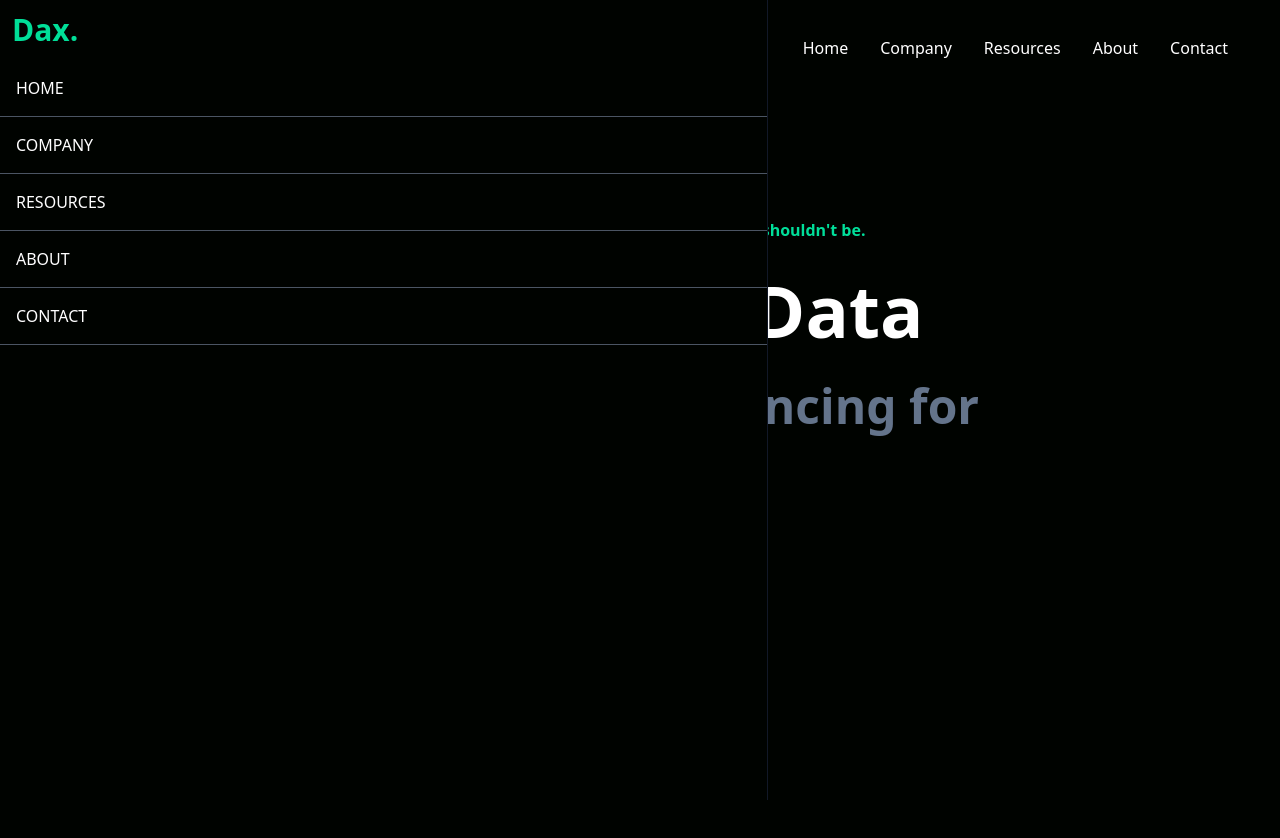
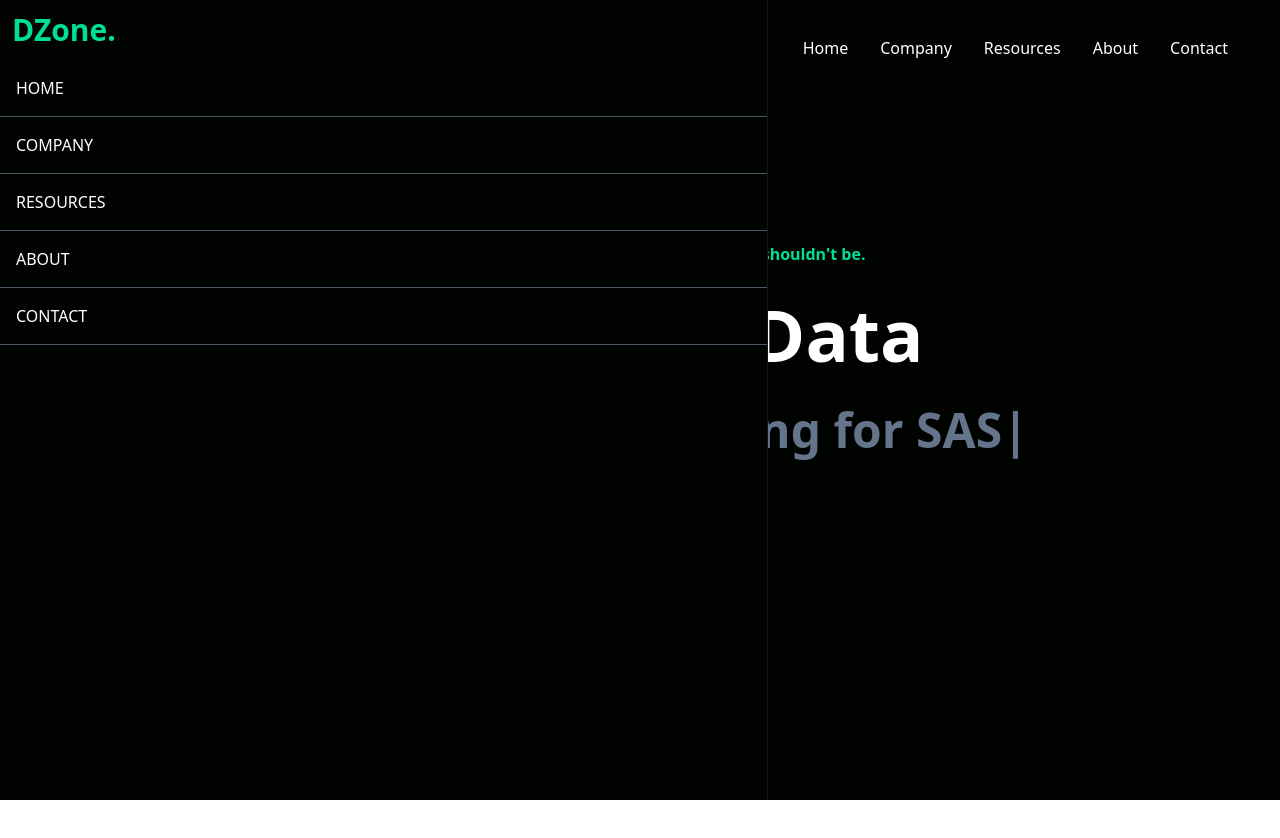
Before and after one commit to Romit77/DAX, a React (Vite) app: page / in a window 1280 px wide. Shown: the top 838 px of the page. Before the commit the page ends 800 px from the top, so only its background shows below. Built offline with nearby package versions, Linux system fonts and the light colour scheme.

Commit message:
modified analytics content

```diff
--- a/src/App.jsx
+++ b/src/App.jsx
@@ -1,12 +1,14 @@
 import "./App.css";
 import Navbar from "./Components/Navbar";
 import Hero from "./Components/Hero";
+import Analytics from "./Components/Analytics";
 
 function App() {
   return (
     <>
       <Navbar />
       <Hero />
+      <Analytics />
     </>
   );
 }
--- /dev/null
+++ b/src/Components/Analytics.jsx
@@ -0,0 +1,13 @@
+const Analytics = () => {
+  return (
+    <div>
+      <div className="w-full bg-white py-16 px-4">
+        <div className="max-w-[1240px] mx-auto grid md:grid-cols-2">
+
+        </div>
+      </div>
+    </div>
+  );
+};
+
+export default Analytics;
--- a/src/Components/Hero.jsx
+++ b/src/Components/Hero.jsx
@@ -13,7 +13,7 @@ const Main = () => {
         </h1>
         <div>
           <p className="md:text-5xl sm:text-4xl text-xl font-bold text-slate-500 mb-4">
-            Fast , Flexible , Financing for{" "}
+            Fast , Flexible Financing for{" "}
             <Typed
               strings={["BTB", "BTC", "SASS"]}
               typeSpeed={120}
--- a/src/Components/Navbar.jsx
+++ b/src/Components/Navbar.jsx
@@ -10,7 +10,7 @@ const Navbar = () => {
 
   return (
     <div className="text-white flex justify-between items-center h-24 max-w-[1240px] mx-auto px-4 ">
-      <h1 className=" w-full text-3xl font-bold text-[#00df98]">Dax.</h1>
+      <h1 className=" w-full text-3xl font-bold text-[#00df98]">DZone.</h1>
       <ul className="hidden md:flex">
         <li className="p-4 cursor-pointer">Home</li>
         <li className="p-4 cursor-pointer">Company</li>
@@ -28,7 +28,9 @@ const Navbar = () => {
             : "fixed left-[-100%]"
         }
       >
-        <h1 className=" w-full text-3xl font-bold text-[#00df98] m-3">Dax.</h1>
+        <h1 className=" w-full text-3xl font-bold text-[#00df98] m-3">
+          DZone.
+        </h1>
         <ul className=" uppercase ">
           <li className="p-4 border-b border-gray-600">Home</li>
           <li className="p-4 border-b border-gray-600">Company</li>
```
